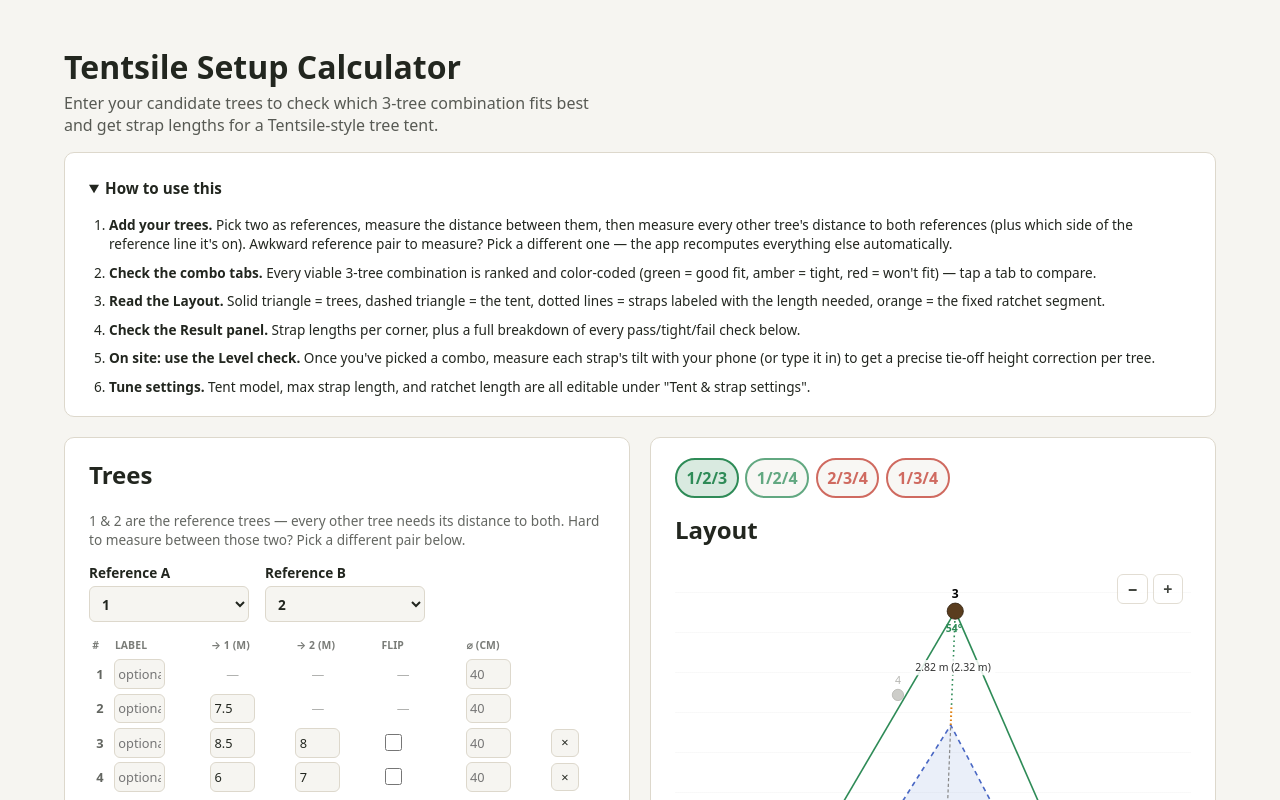
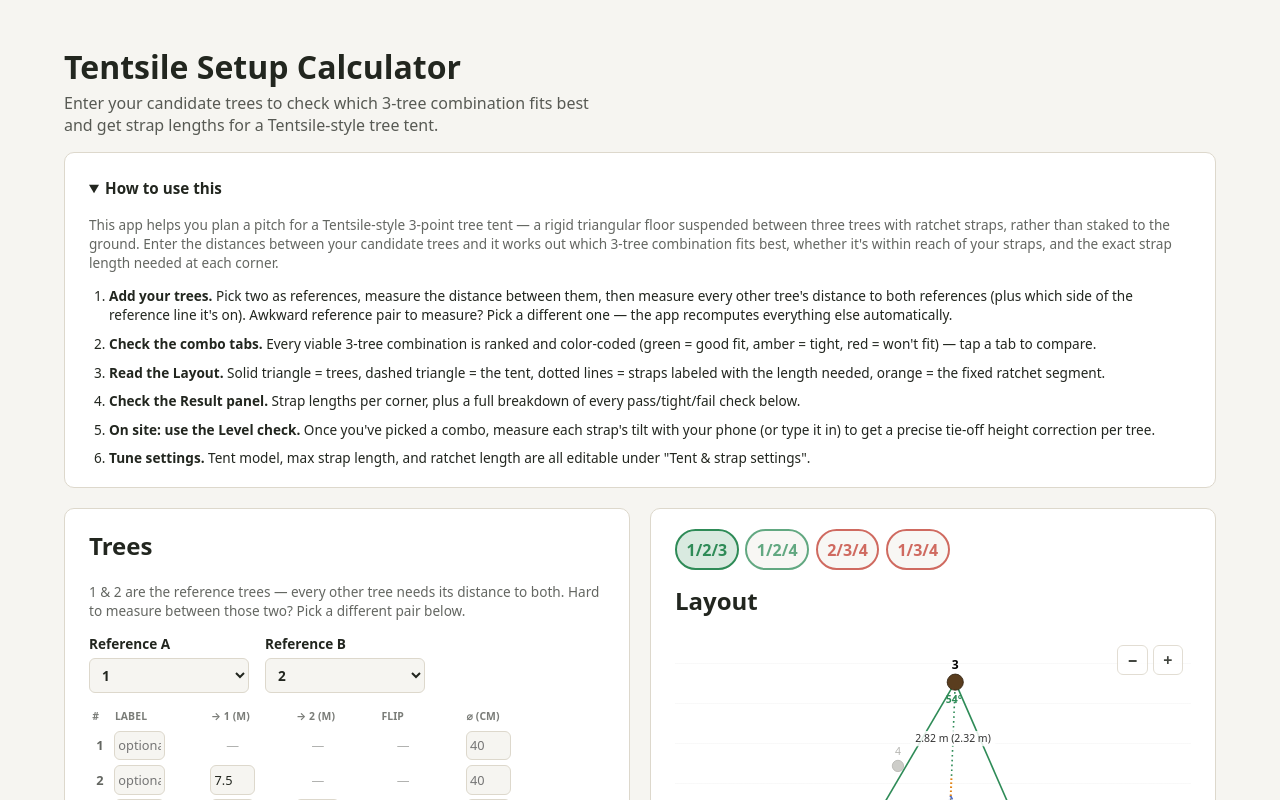
Before and after one commit to rangoy/tentsile, a React (Vite) app: page / in a window 1280 px wide. Both pictures are taken after a click on the heading "How to use this". Shown: the top 800 px of the page. Built offline with nearby package versions, Linux system fonts and the light colour scheme; the HTML template or start-up script is replaced by a standard one.

Commit message:
Add app-goal intro to the usage guide
A short paragraph before the numbered steps explaining what the app
is for: planning a pitch for a Tentsile-style 3-point tree tent
suspended between three trees, rather than staked to the ground.

```diff
--- a/src/components/UsageGuide.tsx
+++ b/src/components/UsageGuide.tsx
@@ -2,6 +2,13 @@
   return (
     <details className="panel guide-details">
       <summary>How to use this</summary>
+      <p className="hint guide-intro">
+        This app helps you plan a pitch for a Tentsile-style 3-point tree tent — a rigid triangular
+        floor suspended between three trees with ratchet straps, rather than staked to the ground.
+        Enter the distances between your candidate trees and it works out which 3-tree combination
+        fits best, whether it's within reach of your straps, and the exact strap length needed at
+        each corner.
+      </p>
       <ol className="guide-list">
         <li>
           <strong>Add your trees.</strong> Pick two as references, measure the distance between
--- a/src/index.css
+++ b/src/index.css
@@ -292,6 +292,11 @@
   margin-bottom: 1.25rem;
 }
 
+.guide-intro {
+  margin-top: 0;
+  margin-bottom: 0.9rem;
+}
+
 .guide-list {
   margin: 0;
   padding-left: 1.25rem;
```
